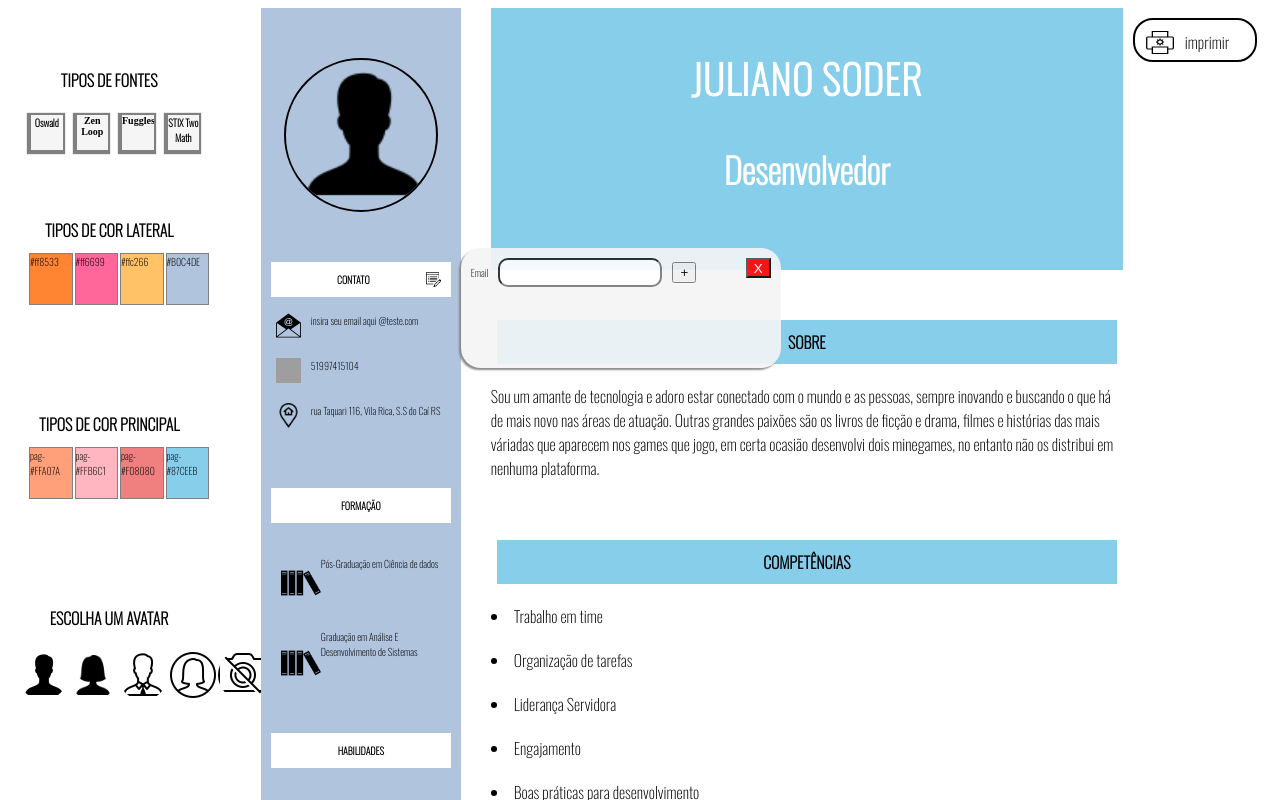
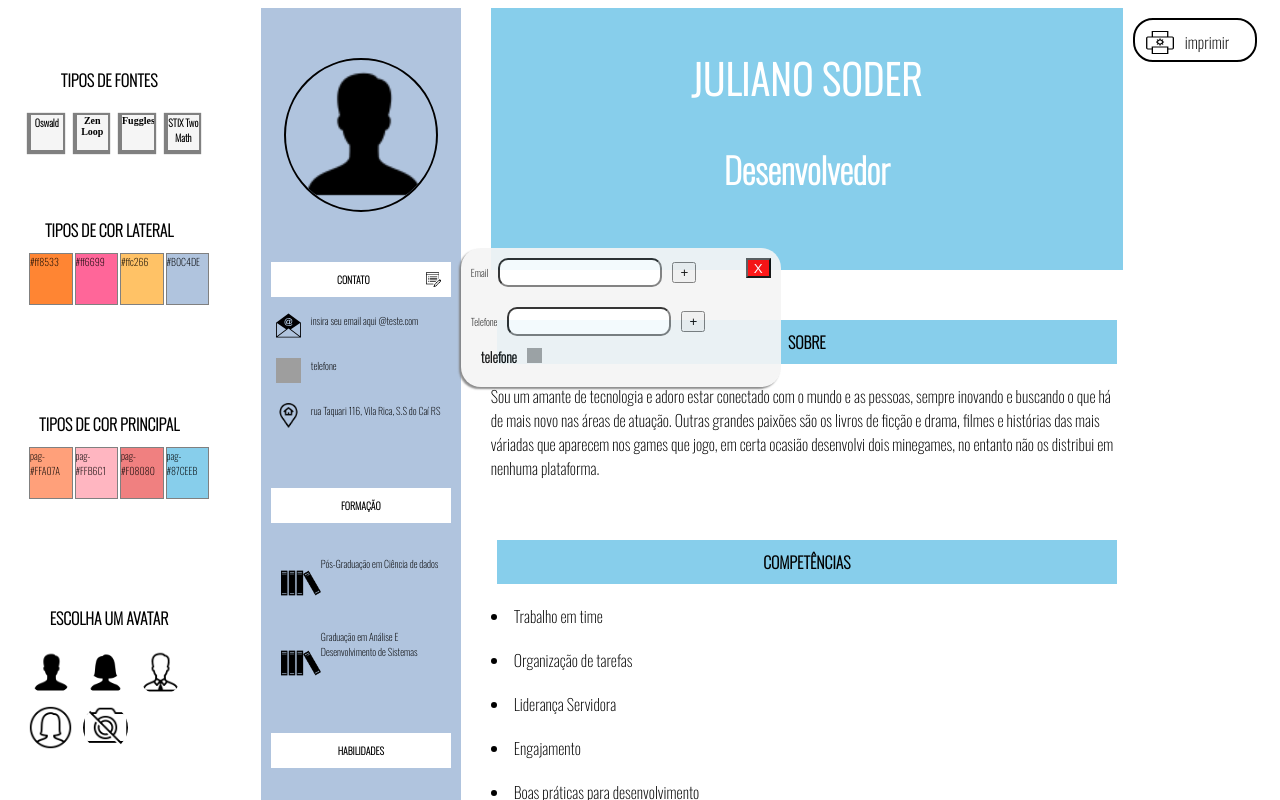
Before and after one commit to SoderJuliano/MeuProjetoPortifolio, a Vue app: page / in a window 1280 px wide. Both pictures are taken after a click on the picture 433 px from the left and 279 px from the top of the page. Shown: the top 800 px of the page. Built offline with nearby package versions, Linux system fonts and the light colour scheme; grey boxes are pictures that could not be loaded; a web font is replaced by a local one.

Commit message:
feat add phones numbers

```diff
--- a/src/components/Avatares.vue
+++ b/src/components/Avatares.vue
@@ -19,6 +19,8 @@
                 src="../icons/avatares/avatar3.png"
                 alt="avatar"
             />
+        </div>
+        <div class="avatar-line">
             <img class="avatar"
                 @click="changeAvatar"
                 id="a4"
@@ -69,9 +71,10 @@ export default {
     margin: 10px;
 }
 .avatar{
-    width: 50px;
-    height: 50px;
+    width: 45px;
+    height: 45px;
     border-radius: 50%;
+    margin-left: 10px;
 }
 .avatares-container{
     width: 100%;
--- a/src/components/Side.vue
+++ b/src/components/Side.vue
@@ -26,6 +26,7 @@
     </div>
     <editar-contato
       class="editar-dados-contato"
+      :phones="phone"
     />
     <Formacao
       v-if="exibirFormacao"
@@ -80,7 +81,7 @@ export default {
      email : ['insira seu email aqui @teste.com',
      ],
       phone : [
-        '51997415104'
+        'telefone'
       ],
     adress: 'rua Taquari 116, Vila Rica, S.S do Caí RS',
     grade : ['Pós-Graduação em Ciência de dados',
@@ -103,6 +104,16 @@ export default {
      }
      if(localStorage.getItem('useremail2')){
        this.email[2] = localStorage.getItem('useremail2')
+     }
+
+     // phones
+
+     let arrayP = localStorage.getItem('phones')
+     if(arrayP){
+       this.phone = []
+        arrayP.split(',').forEach(element => {
+          this.phone.push(element)
+        });
      }
    },
     getStyle(){
--- a/src/components/editarContato.vue
+++ b/src/components/editarContato.vue
@@ -9,21 +9,41 @@
                 <span>{{item}}</span><img @click="removeEmail" v-if="item" :id="`${item}`" class="remove-bnt" src="../icons/remove.png" alt="remove-bnt"/>
             </div>
         </div>
-
+        <div class="telefoneAdd">
+            <span>Telefone</span><input type="tel" id="phone"/><button @click="adicionarEmail" id="telBnt" class="bnt-plus">+</button>
+            <div class="email-list" v-if="arrayPhones">
+            <div v-for='item in arrayPhones' :key="item">
+                <span>{{item}}</span><img v-if="item" :id="`${item}`" class="remove-bnt" src="../icons/remove.png" alt="remove-bnt"/>
+            </div>
+        </div>
+        </div>
     </div>
 </template>
 <script>
 export default {
     name: 'editar-contato',
+    props:{
+        phones: Array,
+    },
     data(){
         return{
-            emails: [localStorage.getItem('useremail0'), localStorage.getItem('useremail1'), localStorage.getItem('useremail2')]
+            emails: [localStorage.getItem('useremail0'), localStorage.getItem('useremail1'), localStorage.getItem('useremail2')],
+            arrayPhones: this.phones,
         }
     },
     methods:{
-        adicionarEmail(){
+        adicionarEmail(event){
+            console.log(this.arrayPhones)
+            let pne = document.getElementById('phone').value
+            if(event.target.id=='telBnt' && (!this.arrayPhones.includes(pne))){
+                this.arrayPhones.push(pne)
+                this.$emit('update:phone', this.arrayPhones)
+                document.getElementById('phone').value = ''
+                localStorage.setItem('phones', this.arrayPhones)
+            }else{
 
                 let email = document.getElementById('email').value
+
                 if(localStorage.getItem('useremail0')!=null && localStorage.getItem('useremail1')!=null && localStorage.getItem('useremail2')!=null){
                     alert('You can insert only 3 emails :)')
                 }
@@ -42,6 +62,8 @@ export default {
                 document.getElementById('email').value = ''
                 location.reload()
                 this.closeBox
+            }
+
         },
         closeBox(){
             document.getElementsByClassName('editar-contato-container')[0].style.display = 'none'
@@ -58,6 +80,7 @@ export default {
                 console.log('value '+value+' index '+index-1)
             });
             console.log(this.emails)
+            location.reload()
         }
     }
 }
@@ -74,7 +97,7 @@ export default {
 @media only screen and (min-width:1001px) {
    .editar-contato-container{
         width: 300px;
-        height: 100px;
+        max-height: 100%;
         border-radius: 20px;
         box-shadow: gray -2px 2px 2px;
         display: none;
@@ -93,9 +116,10 @@ export default {
 }
 .editar-contato-container{
     display: none;
-    height: 100px;
+    min-height: 100px;
 }
-#email{
+
+.editar-contato-container input{
      border-radius: 10px;
     padding: 5px;
     margin-left: 10px;
```
Lines whose indentation alone changed are shown as unchanged.
